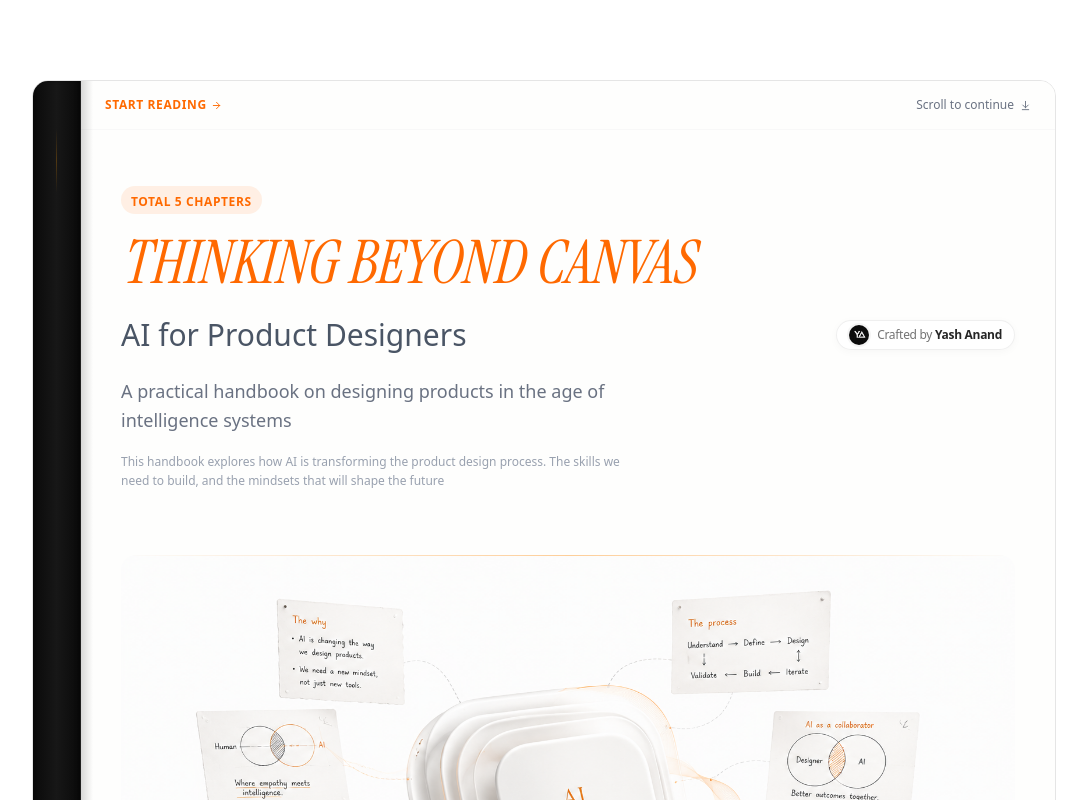
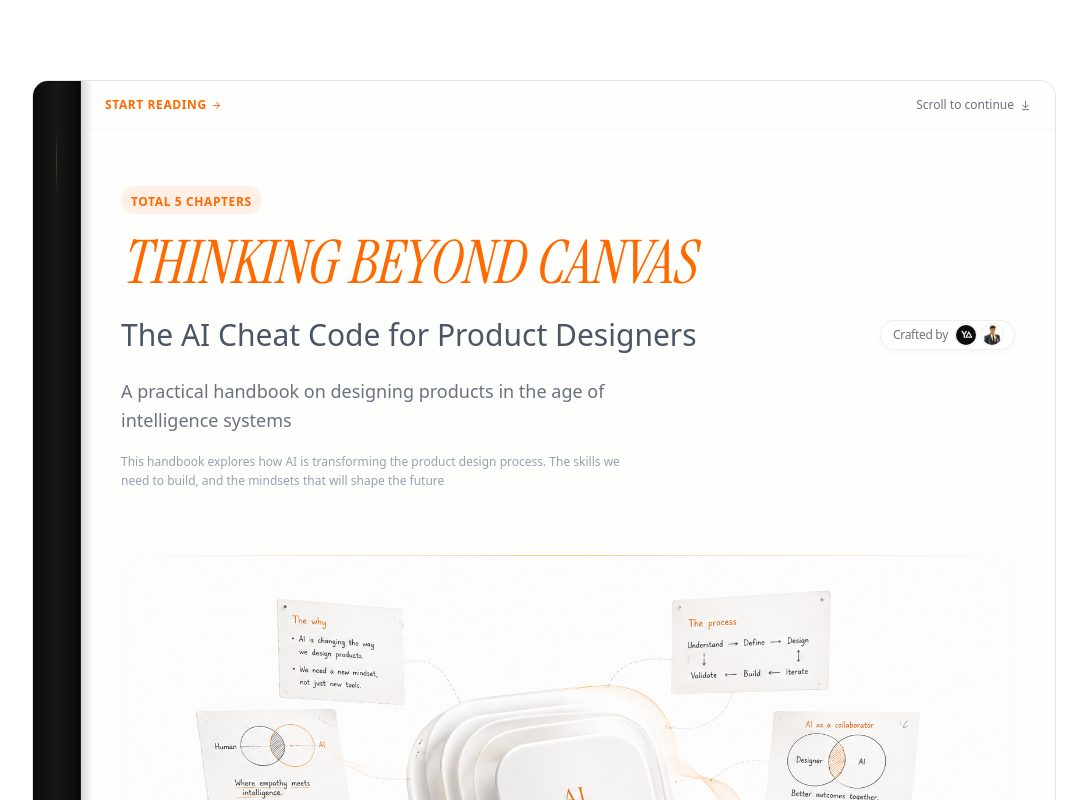
Before and after one commit to yashanand167/System-before-screens, a Next.js app: page / in a window 1280 px wide. Shown: the top 800 px of the page, without its empty margins (96-1183 px from the left). Built offline with nearby package versions, Linux system fonts and the light colour scheme.

Commit message:
feat: implement dynamic page navigation and add contributor profile section

```diff
--- a/app/pages/page.tsx
+++ b/app/pages/page.tsx
@@ -3,16 +3,22 @@
 import { cn } from "@/lib/utils";
 import { StepForward } from "lucide-react";
 import { motion, MotionValue, useMotionValue, useScroll, useSpring, useTransform } from "motion/react";
-import React from "react";
+import React, { useState } from "react";
 
 const SPRING_CONFIG = { stiffness: 300, damping: 30 };
 
 export default function Page() {
+    const [page, setPage] = useState("page 1");
+    const { scrollYProgress } = useScroll();
+
     return (
-        <div>
-            <Bars />
+        <main>
+            <div>
+                <Bars />
+            </div>
+
             <h1>Hello</h1>
-        </div>
+        </main>
     )
 }
 
--- a/components/PagesContent.tsx
+++ b/components/PagesContent.tsx
@@ -59,26 +59,49 @@ export default function PagesContent({ onStartOpening }: PagesContentProps) {
                 <div className="mt-3">
                     <h1 className="text-2xl sm:text-5xl md:text-6xl font-instrument italic text-orange-500 leading-tight">THINKING BEYOND CANVAS</h1>
                     <div className="flex flex-col sm:flex-row sm:items-center justify-between items-start gap-4 mt-4">
-                        <p className="text-base sm:text-2xl md:text-3xl font-medium text-gray-600">AI for Product Designers</p>
+                        <p className="text-base sm:text-2xl md:text-3xl font-medium text-gray-600">The AI Cheat Code for Product Designers</p>
+                        <motion.div
+                            whileHover={{ y: -2 }}
+                            className="flex items-center gap-2 px-3 py-1 rounded-full border border-neutral-200/60 bg-white/90 backdrop-blur-md shadow-[0_2px_8px_rgba(0,0,0,0.03)] hover:shadow-[0_8px_24px_rgba(249,115,22,0.08),0_0_12px_rgba(249,115,22,0.04)] hover:border-orange-200/80 transition-all duration-300 select-none"
+                        >
+                            <span className="text-[10px] sm:text-xs font-medium text-neutral-500 tracking-tight">
+                                Crafted by
+                            </span>
+                            <div className="flex items-center gap-1.5">
                                 <motion.a
                                     href="https://www.yashanand.com"
                                     target="_blank"
                                     rel="noopener noreferrer"
-                            whileHover={{ y: -2, scale: 1.02 }}
-                            whileTap={{ scale: 0.98 }}
-                            className="flex items-center gap-2 px-3 py-1 rounded-full border border-neutral-200/60 bg-white/90 backdrop-blur-md shadow-[0_2px_8px_rgba(0,0,0,0.03)] hover:shadow-[0_8px_24px_rgba(249,115,22,0.08),0_0_12px_rgba(249,115,22,0.04)] hover:border-orange-200/80 transition-all duration-300 cursor-pointer group"
+                                    whileHover={{ scale: 1.1 }}
+                                    whileTap={{ scale: 0.9 }}
+                                    className="flex items-center cursor-pointer"
                                 >
                                     <Image
                                         src="/profile.png"
                                         alt="Yash Anand"
                                         width={20}
                                         height={20}
-                                className="rounded-full object-cover ring-2 ring-neutral-100 group-hover:ring-orange-100 transition-all duration-300"
+                                        className="rounded-full object-cover ring-2 ring-neutral-100 hover:ring-orange-100 transition-all duration-300"
                                     />
-                            <span className="text-[10px] sm:text-xs font-medium text-neutral-500 tracking-tight select-none">
-                                Crafted by <span className="text-neutral-800 font-semibold group-hover:text-orange-500 transition-colors duration-300">Yash Anand</span>
-                            </span>
                                 </motion.a>
+                                <motion.a
+                                    href="https://www.linkedin.com/in/luvkushsharma/"
+                                    target="_blank"
+                                    rel="noopener noreferrer"
+                                    whileHover={{ scale: 1.1 }}
+                                    whileTap={{ scale: 0.9 }}
+                                    className="flex items-center cursor-pointer"
+                                >
+                                    <Image
+                                        src="/Luvkush.jpg"
+                                        alt="Luvkush Sharma"
+                                        width={20}
+                                        height={20}
+                                        className="rounded-full object-cover ring-2 ring-neutral-100 hover:ring-orange-100 transition-all duration-300"
+                                    />
+                                </motion.a>
+                            </div>
+                        </motion.div>
                     </div>
 
 
--- /dev/null
+++ b/components/contents/page1.tsx
@@ -0,0 +1,7 @@
+export default function Page1() {
+    return (
+        <div>
+            <h1>Page 1</h1>
+        </div>
+    )
+}
--- /dev/null
+++ b/components/contents/page2.tsx
@@ -0,0 +1,7 @@
+export default function Page2() {
+    return (
+        <div>
+            <h1>Hello</h1>
+        </div>
+    )
+}
```
Also changed, not shown: public/Luvkush.jpg (added). Lines whose indentation alone changed are shown as unchanged.
